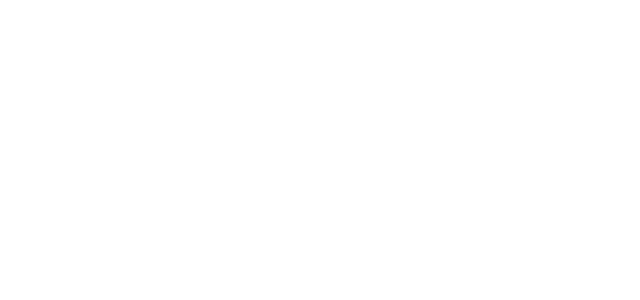
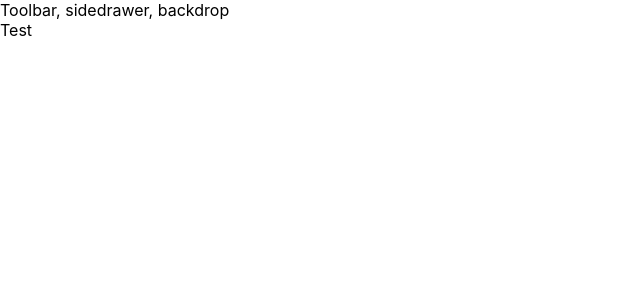
Before and after one commit to lchonkan/burgers-app, a React (Create React App) app: page / in a window 1280 px wide. Shown: the top 300 px of the page, without its empty margins (0-640 px from the left). Built offline with nearby package versions, Linux system fonts and the light colour scheme.

Commit message:
'created the layout component and the aux component' inserted the layout in app js

```diff
--- a/src/App.js
+++ b/src/App.js
@@ -1,9 +1,14 @@
-import React, { Component } from "react";
-import "./App.css";
+import React, { Component } from 'react';
+import './App.css';
+import Layout from './components/Layout/Layout';
 
 class App extends Component {
   render() {
-    return <div></div>;
+    return (
+      <div>
+        <Layout> Test</Layout>
+      </div>
+    );
   }
 }
 
--- /dev/null
+++ b/src/components/Layout/Layout.css
@@ -0,0 +1,3 @@
+.Content {
+  margin-top: 16px;
+}
--- /dev/null
+++ b/src/components/Layout/Layout.js
@@ -0,0 +1,12 @@
+import React from 'react';
+import Aux from '../../hoc/Aux';
+import classes from './Layout.css';
+
+const layout = (props) => (
+  <Aux>
+    <div>Toolbar, sidedrawer, backdrop</div>
+    <main className={classes.Content}>{props.children}</main>
+  </Aux>
+);
+
+export default layout;
--- /dev/null
+++ b/src/hoc/Aux.js
@@ -0,0 +1,3 @@
+const aux = (props) => props.children;
+
+export default aux;
```
